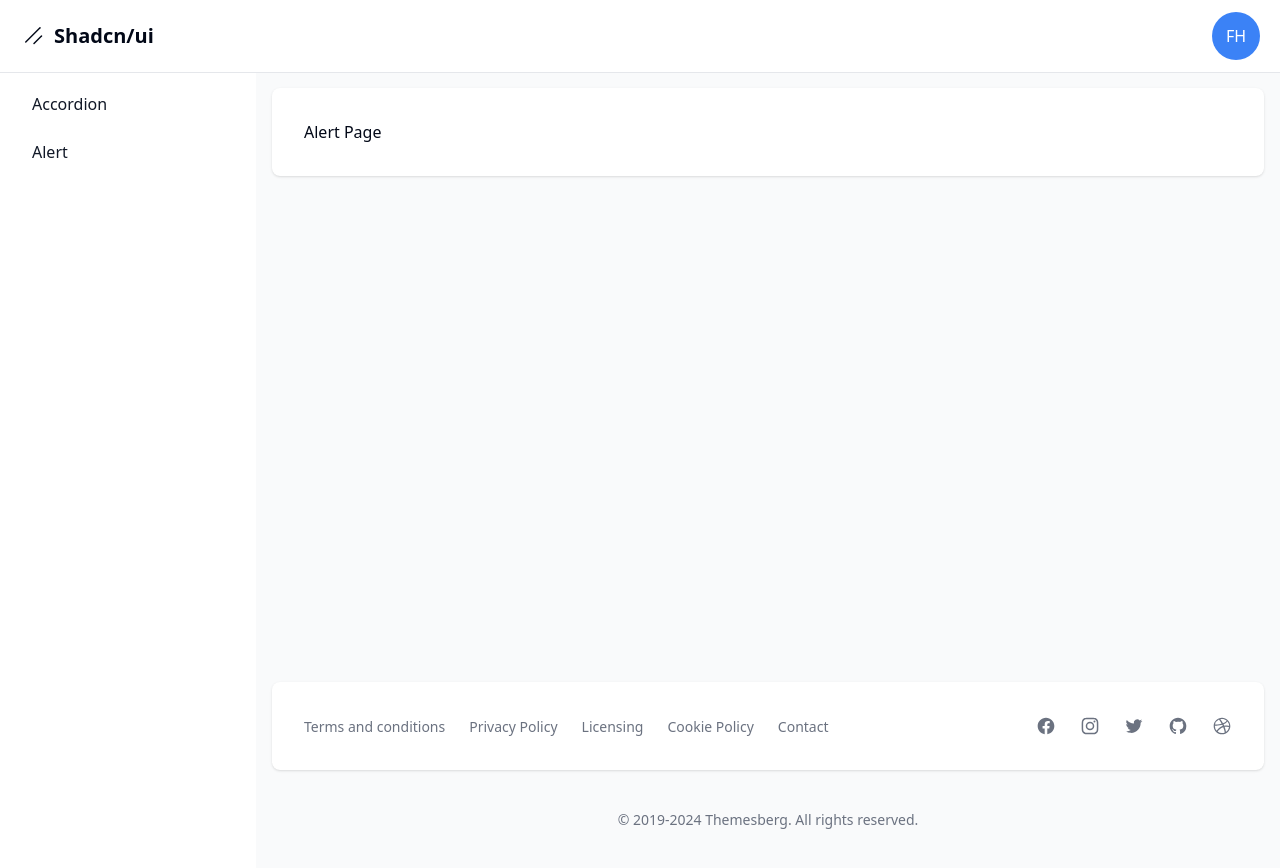
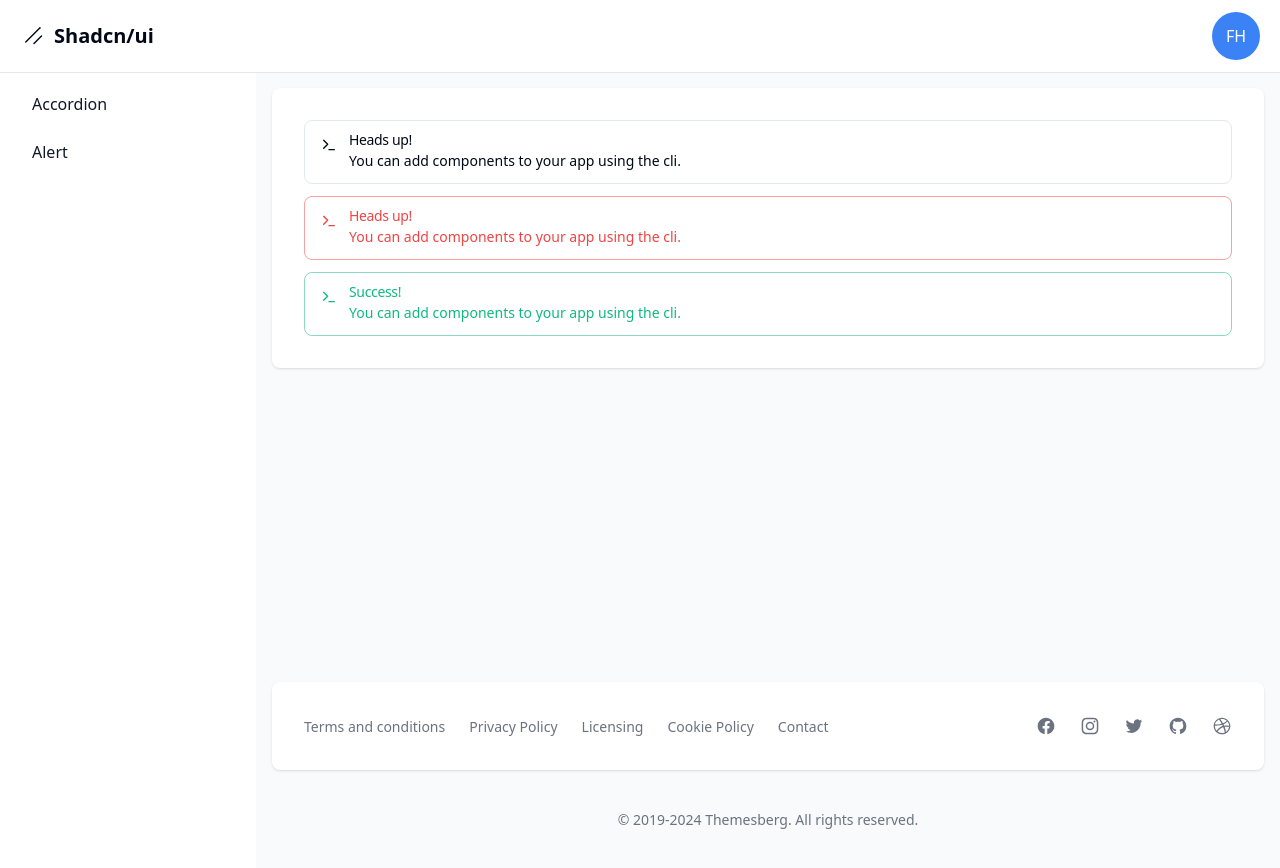
Before and after one commit to Ruli-AlSe/shadcn-dashboard, a Next.js app: page /dashboard/alert in a window 1280 px wide. Built offline with nearby package versions, Linux system fonts and the light colour scheme.

Commit message:
Install accordion and alert from shadcn

```diff
--- a/package.json
+++ b/package.json
@@ -9,6 +9,7 @@
     "lint": "next lint"
   },
   "dependencies": {
+    "@radix-ui/react-accordion": "^1.2.2",
     "class-variance-authority": "^0.7.1",
     "clsx": "^2.1.1",
     "lucide-react": "^0.469.0",
--- a/src/app/dashboard/accordion/page.tsx
+++ b/src/app/dashboard/accordion/page.tsx
@@ -1,7 +1,38 @@
+import {
+  Accordion,
+  AccordionContent,
+  AccordionItem,
+  AccordionTrigger,
+} from '@/components/ui/accordion';
+
+const items = [
+  {
+    id: 'item-1',
+    question: 'Is it accessible?',
+    answer: 'Yes. It adheres to the WAI-ARIA design pattern.',
+  },
+  {
+    id: 'item-2',
+    question: 'How do I get started?',
+    answer:
+      'You can start by reading the documentation to learn more about the components and how to use them.',
+  },
+  {
+    id: 'item-3',
+    question: 'Can I use it on multiple projects?',
+    answer: 'Yes. It is licened under the MIT license. You can use it on multiple projects.',
+  },
+];
+
 export default function AccordionPage() {
   return (
-    <div>
-      <h1>Accordion Page</h1>
-    </div>
+    <Accordion type="single" collapsible className="w-full">
+      {items.map((item) => (
+        <AccordionItem key={item.id} value={item.id}>
+          <AccordionTrigger>{item.question}</AccordionTrigger>
+          <AccordionContent>{item.answer}</AccordionContent>
+        </AccordionItem>
+      ))}
+    </Accordion>
   );
 }
--- a/src/app/dashboard/alert/page.tsx
+++ b/src/app/dashboard/alert/page.tsx
@@ -1,7 +1,26 @@
+import { Alert, AlertDescription, AlertTitle } from '@/components/ui/alert';
+import { Terminal } from 'lucide-react';
+
 export default function AlertPage() {
   return (
-    <div>
-      <h1>Alert Page</h1>
+    <div className="grid gap-3">
+      <Alert>
+        <Terminal className="h-4 w-4" />
+        <AlertTitle>Heads up!</AlertTitle>
+        <AlertDescription>You can add components to your app using the cli.</AlertDescription>
+      </Alert>
+
+      <Alert variant={'destructive'}>
+        <Terminal className="h-4 w-4" />
+        <AlertTitle>Heads up!</AlertTitle>
+        <AlertDescription>You can add components to your app using the cli.</AlertDescription>
+      </Alert>
+
+      <Alert variant={'success'}>
+        <Terminal className="h-4 w-4" />
+        <AlertTitle>Success!</AlertTitle>
+        <AlertDescription>You can add components to your app using the cli.</AlertDescription>
+      </Alert>
     </div>
   );
 }
--- /dev/null
+++ b/src/components/ui/accordion.tsx
@@ -0,0 +1,57 @@
+"use client"
+
+import * as React from "react"
+import * as AccordionPrimitive from "@radix-ui/react-accordion"
+import { ChevronDown } from "lucide-react"
+
+import { cn } from "@/lib/utils"
+
+const Accordion = AccordionPrimitive.Root
+
+const AccordionItem = React.forwardRef<
+  React.ElementRef<typeof AccordionPrimitive.Item>,
+  React.ComponentPropsWithoutRef<typeof AccordionPrimitive.Item>
+>(({ className, ...props }, ref) => (
+  <AccordionPrimitive.Item
+    ref={ref}
+    className={cn("border-b", className)}
+    {...props}
+  />
+))
+AccordionItem.displayName = "AccordionItem"
+
+const AccordionTrigger = React.forwardRef<
+  React.ElementRef<typeof AccordionPrimitive.Trigger>,
+  React.ComponentPropsWithoutRef<typeof AccordionPrimitive.Trigger>
+>(({ className, children, ...props }, ref) => (
+  <AccordionPrimitive.Header className="flex">
+    <AccordionPrimitive.Trigger
+      ref={ref}
+      className={cn(
+        "flex flex-1 items-center justify-between py-4 text-sm font-medium transition-all hover:underline text-left [&[data-state=open]>svg]:rotate-180",
+        className
+      )}
+      {...props}
+    >
+      {children}
+      <ChevronDown className="h-4 w-4 shrink-0 text-muted-foreground transition-transform duration-200" />
+    </AccordionPrimitive.Trigger>
+  </AccordionPrimitive.Header>
+))
+AccordionTrigger.displayName = AccordionPrimitive.Trigger.displayName
+
+const AccordionContent = React.forwardRef<
+  React.ElementRef<typeof AccordionPrimitive.Content>,
+  React.ComponentPropsWithoutRef<typeof AccordionPrimitive.Content>
+>(({ className, children, ...props }, ref) => (
+  <AccordionPrimitive.Content
+    ref={ref}
+    className="overflow-hidden text-sm data-[state=closed]:animate-accordion-up data-[state=open]:animate-accordion-down"
+    {...props}
+  >
+    <div className={cn("pb-4 pt-0", className)}>{children}</div>
+  </AccordionPrimitive.Content>
+))
+AccordionContent.displayName = AccordionPrimitive.Content.displayName
+
+export { Accordion, AccordionItem, AccordionTrigger, AccordionContent }
--- /dev/null
+++ b/src/components/ui/alert.tsx
@@ -0,0 +1,51 @@
+import * as React from 'react';
+import { cva, type VariantProps } from 'class-variance-authority';
+
+import { cn } from '@/lib/utils';
+
+const alertVariants = cva(
+  'relative w-full rounded-lg border px-4 py-3 text-sm [&>svg+div]:translate-y-[-3px] [&>svg]:absolute [&>svg]:left-4 [&>svg]:top-4 [&>svg]:text-foreground [&>svg~*]:pl-7',
+  {
+    variants: {
+      variant: {
+        default: 'bg-background text-foreground',
+        destructive:
+          'border-destructive/50 text-destructive dark:border-destructive [&>svg]:text-destructive',
+        success:
+          'border-emerald-500/50 text-emerald-500 dark:border-emerald-500 [&>svg]:text-emerald-500',
+      },
+    },
+    defaultVariants: {
+      variant: 'default',
+    },
+  }
+);
+
+const Alert = React.forwardRef<
+  HTMLDivElement,
+  React.HTMLAttributes<HTMLDivElement> & VariantProps<typeof alertVariants>
+>(({ className, variant, ...props }, ref) => (
+  <div ref={ref} role="alert" className={cn(alertVariants({ variant }), className)} {...props} />
+));
+Alert.displayName = 'Alert';
+
+const AlertTitle = React.forwardRef<HTMLParagraphElement, React.HTMLAttributes<HTMLHeadingElement>>(
+  ({ className, ...props }, ref) => (
+    <h5
+      ref={ref}
+      className={cn('mb-1 font-medium leading-none tracking-tight', className)}
+      {...props}
+    />
+  )
+);
+AlertTitle.displayName = 'AlertTitle';
+
+const AlertDescription = React.forwardRef<
+  HTMLParagraphElement,
+  React.HTMLAttributes<HTMLParagraphElement>
+>(({ className, ...props }, ref) => (
+  <div ref={ref} className={cn('text-sm [&_p]:leading-relaxed', className)} {...props} />
+));
+AlertDescription.displayName = 'AlertDescription';
+
+export { Alert, AlertTitle, AlertDescription };
--- a/tailwind.config.ts
+++ b/tailwind.config.ts
@@ -55,6 +55,28 @@
   			lg: 'var(--radius)',
   			md: 'calc(var(--radius) - 2px)',
   			sm: 'calc(var(--radius) - 4px)'
+  		},
+  		keyframes: {
+  			'accordion-down': {
+  				from: {
+  					height: '0'
+  				},
+  				to: {
+  					height: 'var(--radix-accordion-content-height)'
+  				}
+  			},
+  			'accordion-up': {
+  				from: {
+  					height: 'var(--radix-accordion-content-height)'
+  				},
+  				to: {
+  					height: '0'
+  				}
+  			}
+  		},
+  		animation: {
+  			'accordion-down': 'accordion-down 0.2s ease-out',
+  			'accordion-up': 'accordion-up 0.2s ease-out'
   		}
   	}
   },
```
Also changed, not shown: 1 other file (tests, documents, lock files or other folders).
